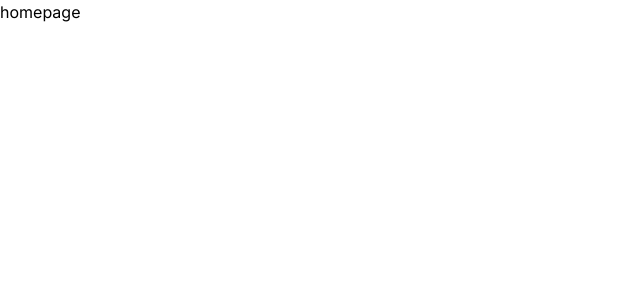
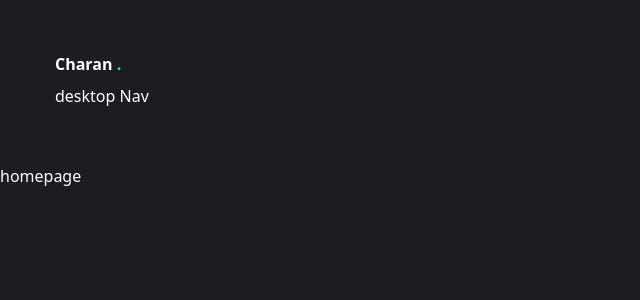
Before and after one commit to charang2003/charang.github.io, a Next.js app: page / in a window 1280 px wide. Shown: the top 300 px of the page, without its empty margins (0-640 px from the left). Built offline with nearby package versions, Linux system fonts and the light colour scheme.

Commit message:
added header and desktop nav

```diff
--- a/app/globals.css
+++ b/app/globals.css
@@ -1,3 +1,9 @@
 @tailwind base;
 @tailwind components;
 @tailwind utilities;
+
+@layer base{
+    body {
+        @apply font-primary bg-primary text-white leading-loose;
+    }
+}
--- a/app/layout.jsx
+++ b/app/layout.jsx
@@ -1,7 +1,10 @@
-import { Inter } from "next/font/google";
+import { JetBrains_Mono } from "next/font/google";
 import "./globals.css";
+import Header from "@/components/ui/Header";
 
-const inter = Inter({ subsets: ["latin"] });
+const jetbrainsMono = JetBrains_Mono({ subsets: ["latin"] , weights: ["100", "200", "300", "400", "500", "600", "700", "800"],
+  variable: '--font-jetbrains-mono'
+ });
 
 export const metadata = {
   title: "Create Next App",
@@ -11,7 +14,9 @@ export const metadata = {
 export default function RootLayout({ children }) {
   return (
     <html lang="en">
-      <body className={inter.className}>{children}</body>
+      <body className={jetbrainsMono.variable}>
+        <Header />
+        {children}</body>
     </html>
   );
 }
--- /dev/null
+++ b/components/ui/Header.jsx
@@ -0,0 +1,22 @@
+import Link from "next/link";
+import { Botton } from "@/components/ui/button";
+import Nav from "./Nav";
+
+const Header = () => {
+  return (
+    <header className="py-8 xl:py-12 text-white ">
+        <div className="container mx-auto">
+            {/* logo */}
+            <Link href="/">
+            <h1 className="text4xl font-semibold">
+                Charan <span className="text-accent">.</span>
+            </h1>
+            </Link>
+            {/* nav */}
+            <Nav />
+        </div>
+    </header>
+  );
+};
+
+export default Header;
--- /dev/null
+++ b/components/ui/Nav.jsx
@@ -0,0 +1,6 @@
+
+const Nav = () => {
+    return <nav>desktop Nav</nav>;
+};
+
+export default Nav;
--- a/tailwind.config.js
+++ b/tailwind.config.js
@@ -11,12 +11,26 @@ module.exports = {
   theme: {
     container: {
       center: true,
-      padding: "2rem",
+      padding: "15px",
+    },
       screens: {
-        "2xl": "1400px",
+        sm : "640px",
+        md : "768px",
+        lg : "960px",
+        xl : "1200px",
       },
-    },
+      fontFamily: {
+        primary: "var(--font-jetbrainsMono)",
+      },
+
     extend: {
+      colors: {
+        primary: '#1c1c22',
+        accent: {
+          DEFAULT: '#00ff99',
+          hover: '#00e187',
+        }
+      },
       keyframes: {
         "accordion-down": {
           from: { height: "0" },
```
